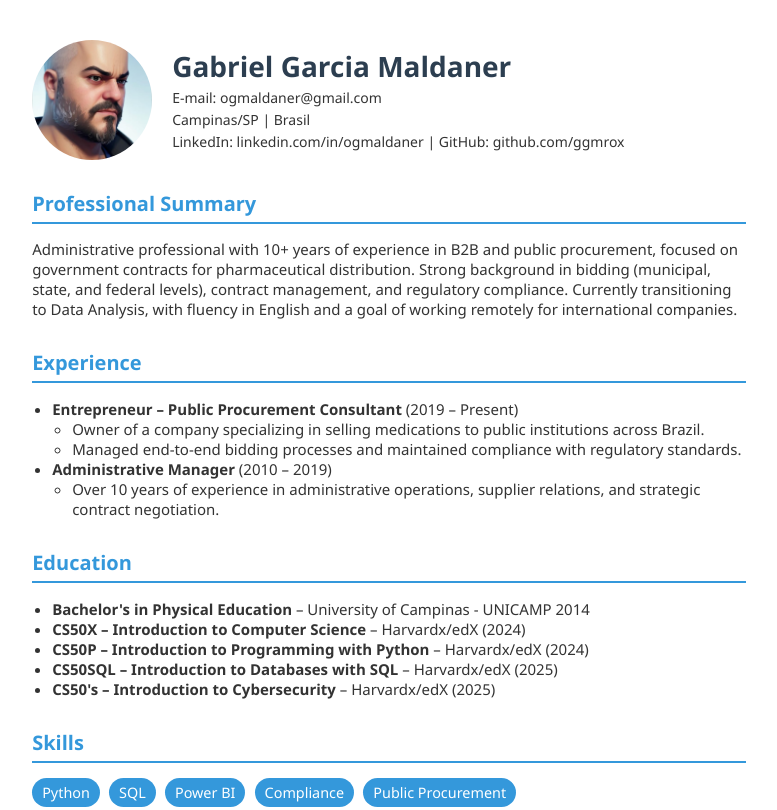
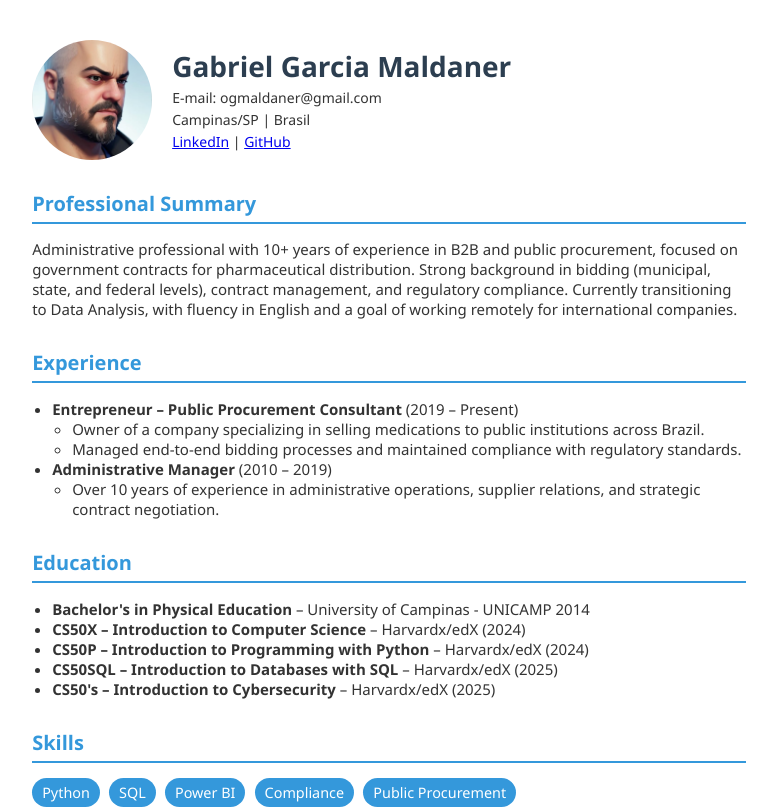
Before and after one commit to ggmrox/CV, a plain HTML site: page index.html in a window 1280 px wide. Shown: the top 810 px of the page, without its empty margins (251-1028 px from the left). Drawn offline with Linux system fonts and the light colour scheme.

Commit message:
Update index.html

```diff
--- a/index.html
+++ b/index.html
@@ -107,7 +107,8 @@
         <div class="contact-info">
           <p>E-mail: ogmaldaner@gmail.com</p>
           <p>Campinas/SP | Brasil</p>
-          <p>LinkedIn: linkedin.com/in/ogmaldaner | GitHub: github.com/ggmrox</p>
+          <p><a href="https://www.linkedin.com/in/ogmaldaner" target="_blank">LinkedIn</a> |
+          <a href="https://github.com/ggmrox" target="_blank">GitHub</a></p>
         </div>
       </div>
     </header>
```
